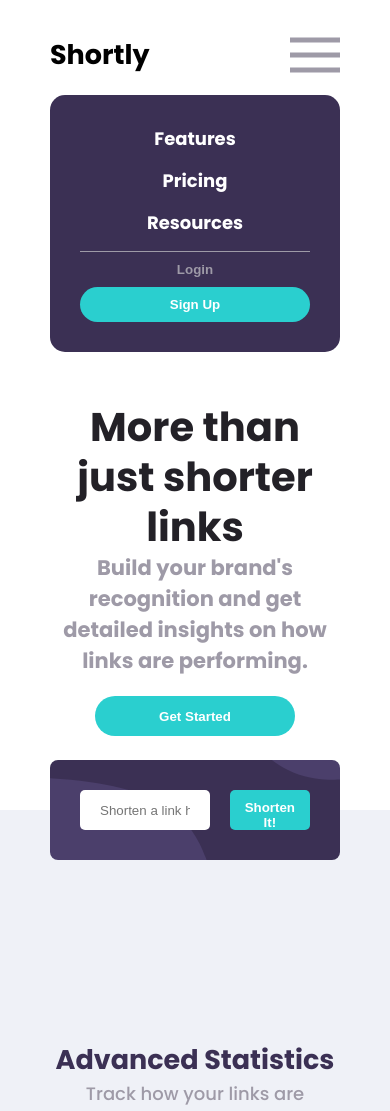
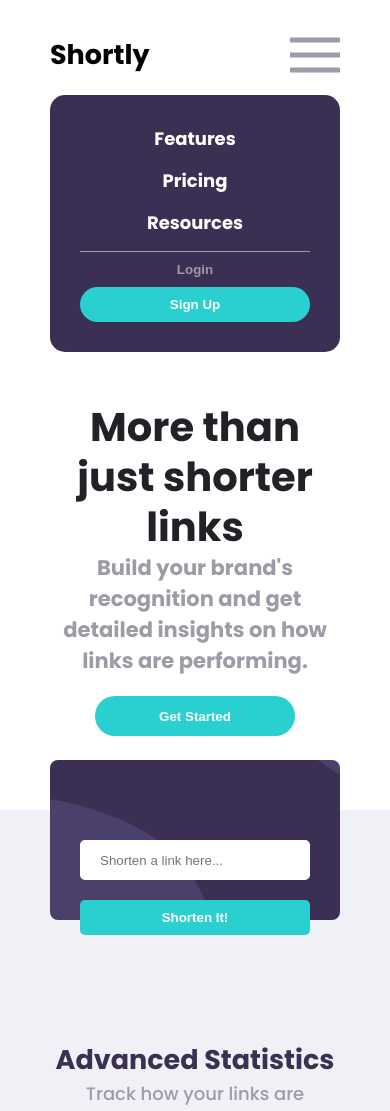
Before and after one commit to guilhermegules/vue-url-shortening, a Vue app: page / in a window 390 px wide. Shown: the top 1111 px of the page. Built offline with nearby package versions, Linux system fonts and the light colour scheme.

Commit message:
feat: adjust responsivity of form

```diff
--- a/src/components/home-components/ShorteningUrlFormComponent.vue
+++ b/src/components/home-components/ShorteningUrlFormComponent.vue
@@ -97,4 +97,17 @@ export default defineComponent({
 .shortening-form__field:focus {
   outline: 2px solid var(--primary-cyan);
 }
+
+@media screen and (max-width: 512px) {
+  .shortening-form form {
+    display: flex;
+    flex-direction: column;
+    align-items: center;
+    padding: 80px 30px;
+  }
+
+  .shortening-form form button {
+    width: 100%;
+  }
+}
 </style>
```
